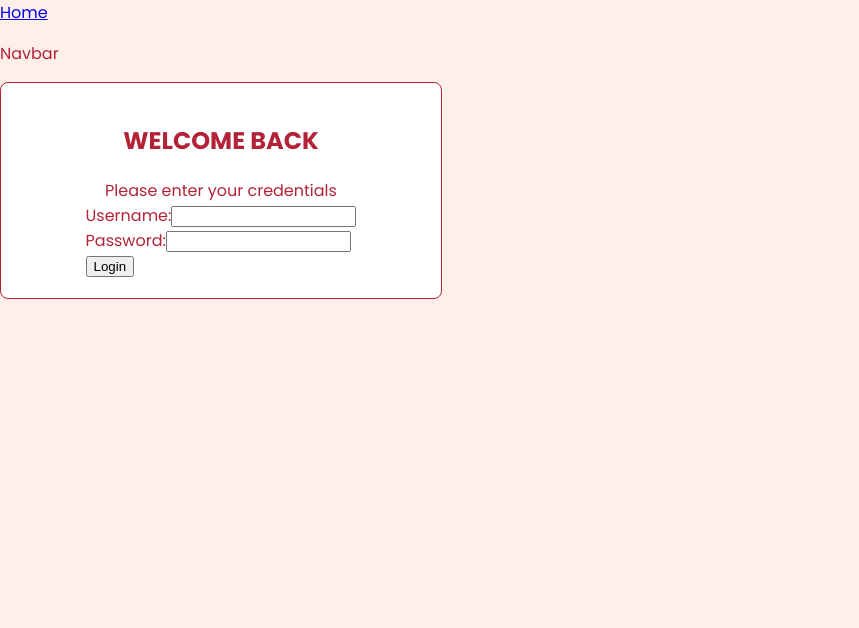
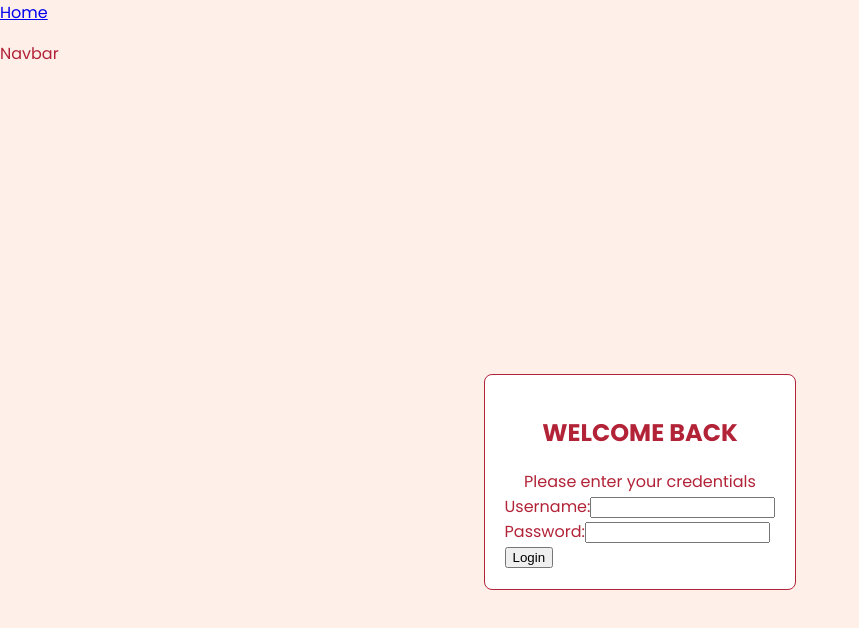
Before and after one commit to Austin-Imbastari/group4, a React (Vite) app: page /login in a window 1280 px wide. Shown: the top 628 px of the page, without its empty margins (0-859 px from the left). Built offline with nearby package versions, Linux system fonts and the light colour scheme.

Commit message:
Wrap login container with LoginPageWrapper

```diff
--- a/src/pages/login/Login.jsx
+++ b/src/pages/login/Login.jsx
@@ -1,7 +1,8 @@
-import { LoginContainer } from "./LoginSC";
+import { LoginContainer, LoginPageWrapper } from "./LoginSC";
 
 export default function Login() {
   return (
+    <LoginPageWrapper>
       <LoginContainer>
         <h2>WELCOME BACK</h2>
         <text>Please enter your credentials</text>
@@ -19,5 +20,6 @@ export default function Login() {
           <button type="submit">Login</button>
         </form>
       </LoginContainer>
+    </LoginPageWrapper>
   );
 }
--- a/src/pages/login/LoginSC.js
+++ b/src/pages/login/LoginSC.js
@@ -1,4 +1,11 @@
 import styled from "styled-components";
+
+export const LoginPageWrapper = styled.div`
+  display: flex;
+  justify-content: center;
+  align-items: center;
+  height: 100vh;
+`;
 
 export const LoginContainer = styled.div`
   max-width: 400px;
```
Lines whose indentation alone changed are shown as unchanged.
